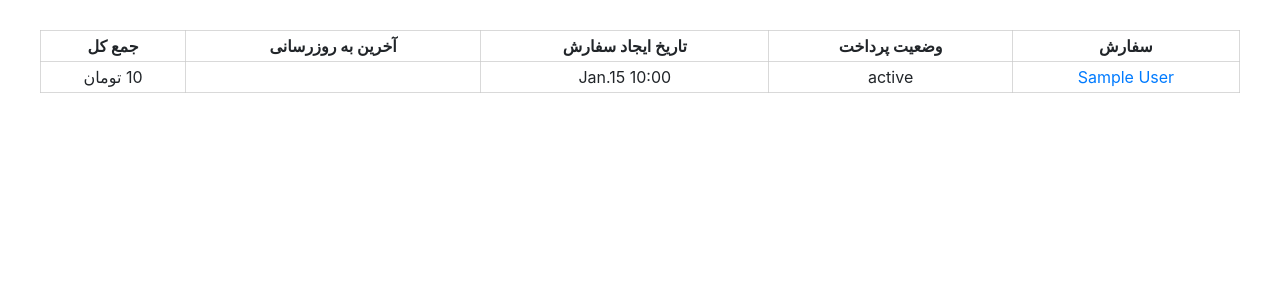
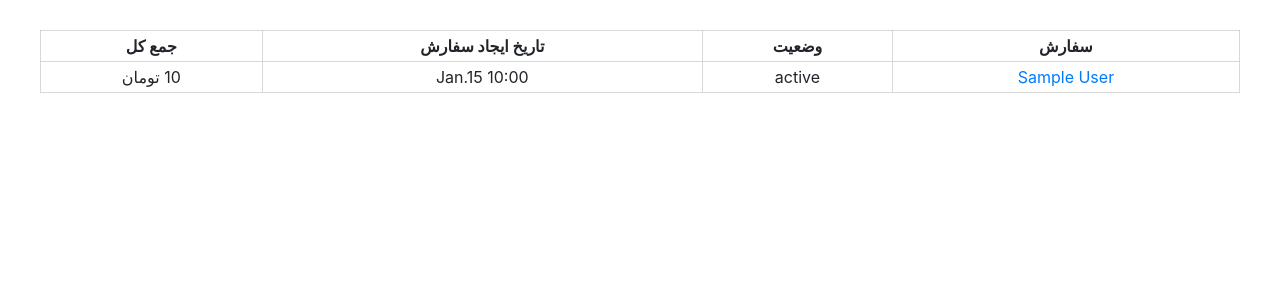
Before and after one commit to zareisajad/online-shop-flask, a Flask app: page /orders-list in a window 1280 px wide. Shown: the part 116-416 px from the top of the page. Run offline with Flask 2, Linux system fonts and the light colour scheme; tables that the repository leaves empty hold one stand-in row (values such as "Sample post"); some libraries are stand-ins or nearby versions.

Commit message:
removed the last updated row

```diff
--- a/app/templates/orders.html
+++ b/app/templates/orders.html
@@ -4,9 +4,8 @@
 <table >
     <tr>
         <th>سفارش</th>
-        <th>وضعیت پرداخت</th>
+        <th>وضعیت</th>
         <th>تاریخ ایجاد سفارش</th>
-        <th>آخرین به روزرسانی</th>
         <th>جمع کل</th>
     </tr>
     {% for i,o in zip(users,orders) %}
@@ -14,7 +13,6 @@
         <td><a href="{{ url_for('order_line', id=o.id) }}">{{i.name}}</a></td>
         <td>{{o.status}}</td>
         <td>{{o.date.strftime('%b.%d %H:%M')}}</td>
-        <td></td>
         <td>{{'{0:,}'.format(o.total)}} تومان</td>
     </td>
     {% endfor %}
```
